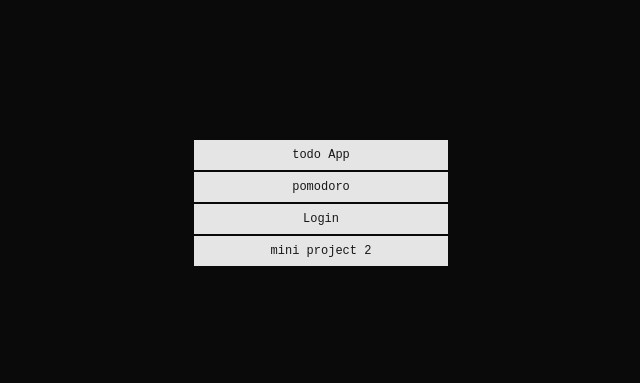
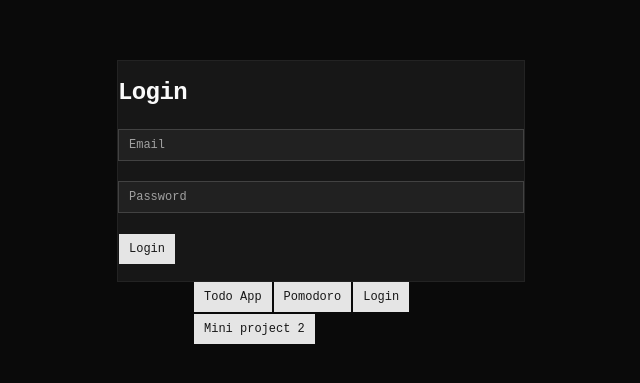
Before and after one commit to prashant9457/Daily-Dev, a React (Vite) app in the folder frontend/: page / in a window 1280 px wide. Shown: the part 197-580 px from the top of the page, without its empty margins (319-959 px from the left). Built offline with nearby package versions, Linux system fonts and the light colour scheme; no server answers.

Commit message:
Added frontend authentication

```diff
--- /dev/null
+++ b/frontend/src/components/ui/spinner.tsx
@@ -0,0 +1,10 @@
+import { cn } from "@/lib/utils"
+import { SpinnerIcon } from "@phosphor-icons/react"
+
+function Spinner({ className, ...props }: React.ComponentProps<"svg">) {
+  return (
+    <SpinnerIcon data-slot="spinner" role="status" aria-label="Loading" className={cn("size-4 animate-spin", className)} {...props} />
+  )
+}
+
+export { Spinner }
--- /dev/null
+++ b/frontend/src/pages/auth/Login.tsx
@@ -0,0 +1,44 @@
+import { Button } from "@/components/ui/button";
+import { Card } from "@/components/ui/card";
+import { Input } from "@/components/ui/input";
+import { Spinner } from "@/components/ui/spinner";
+import { useLogin } from "@/hooks/useLogin";
+import { useState } from "react";
+import { useQueryClient } from "@tanstack/react-query";
+
+export default function Login() {
+    const [email, setEmail] = useState("");
+    const [password, setPassword] = useState("");
+    const { mutate, isPending } = useLogin();
+    const queryClient = useQueryClient();
+
+    function handleSubmit(e: React.FormEvent) {
+        e.preventDefault();
+        mutate(
+            {email, password},
+            {
+                onSuccess: () => {
+                    queryClient.invalidateQueries({
+                        queryKey: ["currentUser"],
+                    });
+                }
+            }
+        );
+    }
+
+    return (
+        <Card>
+            <form onSubmit={handleSubmit} className="space-y-5">
+                <h1 className="text-2xl font-semibold tracking-tight">Login</h1>
+                <Input placeholder="Email" value={email} onChange={(e) => setEmail(e.target.value)}/>
+                <Input type="password" value={password} placeholder="Password" onChange={(p) => setPassword(p.target.value)}/>
+
+                {
+                    isPending ?
+                    ( <Spinner/> ) :
+                    ( <Button type="submit">Login</Button> )
+                }
+            </form>
+        </Card>
+    )
+}
--- a/frontend/src/pages/home/home.tsx
+++ b/frontend/src/pages/home/home.tsx
@@ -1,16 +1,26 @@
 import { Button } from "../../components/ui/button";
 import { useNavigate } from "react-router-dom";
+import { useCurrentUser } from "../../hooks/userCurrentUser";
+import Login from "../auth/Login";
 
 export default function Home() {
   const navigate = useNavigate();
+  const { data: user, isLoading } = useCurrentUser();
+
   return (
     <div className="min-h-screen flex flex-col items-center justify-center">
-      <Button className="w-64" onClick={() => navigate("/todo")}>
-        todo App
-      </Button>
-      <Button className="w-64" onClick={() => navigate('/pomodoro')}>pomodoro</Button>
-      <Button className="w-64">Login</Button>
-      <Button className="w-64">mini project 2</Button>
+      {
+        isLoading ?
+        (<p>Loading...</p>) :  user ?
+        (<p>Welcome, {user.name}</p>) :
+        (<Login />)
+      }
+      <div className="w-64">
+        <Button onClick={() => navigate("/todo")}>Todo App</Button>
+        <Button onClick={() => navigate("/pomodoro")}>Pomodoro</Button>
+        <Button onClick={() => navigate("/login")}>Login</Button>
+        <Button>Mini project 2</Button>
+      </div>
     </div>
   );
 }
--- a/frontend/src/routes/appRouter.tsx
+++ b/frontend/src/routes/appRouter.tsx
@@ -1,7 +1,8 @@
 import { BrowserRouter, Routes, Route } from "react-router-dom";
 
-import Home from "../pages/home/home";
-import Todo from "../pages/todo/todo";
+import Home from "@/pages/home/home";
+import Todo from "@/pages/todo/todo";
+import Login from "@/pages/auth/Login";
 
 export default function AppRouter() {
   return (
@@ -9,6 +10,7 @@ export default function AppRouter() {
       <Routes>
         <Route path="/" element={<Home />} />
         <Route path="/todo" element={<Todo />} />
+        <Route path="/login" element={<Login />} />
       </Routes>
     </BrowserRouter>
   );
```
